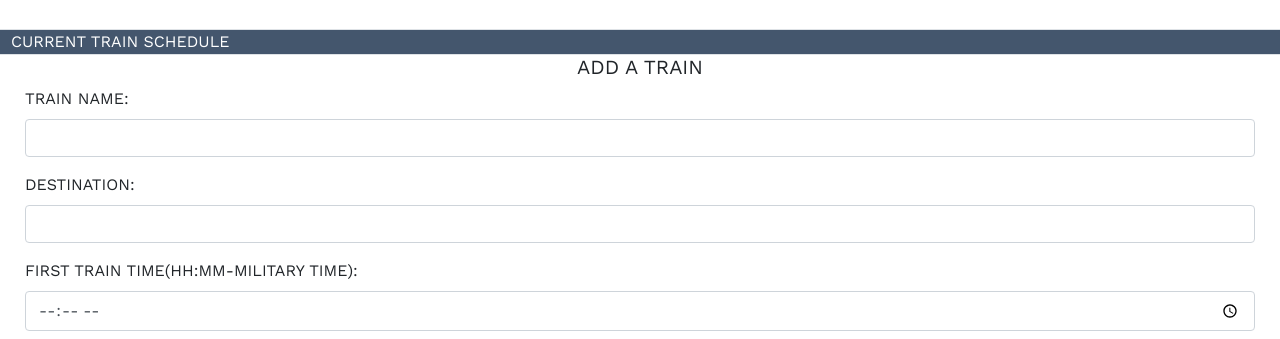
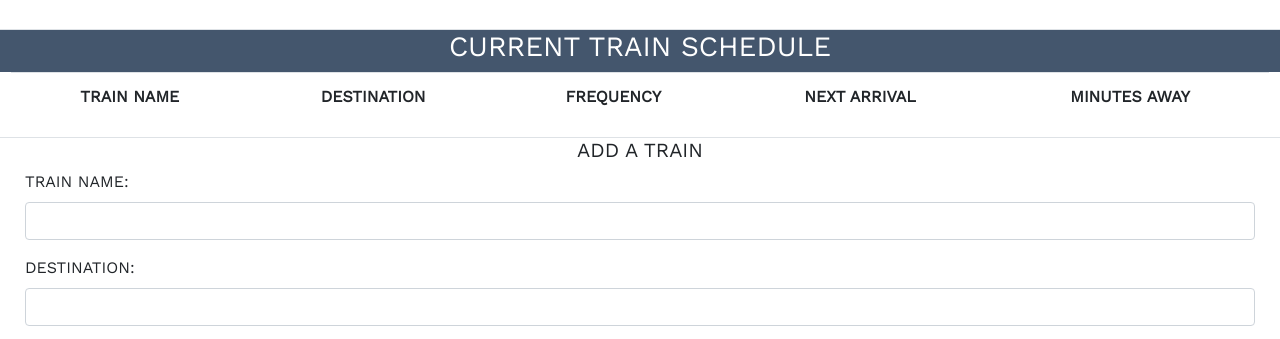
Before and after one commit to nathanieljansen/Train_Schedule, a plain HTML site: page index.html in a window 1280 px wide. Shown: the part 453-792 px from the top of the page. Drawn offline with nearby package versions, Linux system fonts and the light colour scheme; no server answers.

Commit message:
added my table

```diff
--- a/assets/style/style.css
+++ b/assets/style/style.css
@@ -7,7 +7,7 @@ body {
   margin-top: 20px;
 }
 
-.currentSchedule {
+.currentScheduleHeader {
   background-color: #44566d;
   color: white;
 }
@@ -20,3 +20,17 @@ body {
 .panel-title {
   font-size: 20px;
 }
+
+.train-info {
+  text-align: center;
+}
+
+th {
+  padding: 20px;
+}
+
+@media screen and (max-width: 503px) {
+  .train-info {
+  font-size: 10px;
+}
+}
--- a/index.html
+++ b/index.html
@@ -16,15 +16,27 @@
 
 <body>
   <h1 class="jumbotron text-center border">
-    <img src="https://encrypted-tbn0.gstatic.com/images?q=tbn:ANd9GcTPRvVkbSUTvAaJUUhGD9Bje6JxQnaOnM8r5NOJFPDBDaJTtbNN"
-      alt="Coding Brain">
-  </img>
-  TRAIN&nbspSCHEDULE
+    <img src="https://encrypted-tbn0.gstatic.com/images?q=tbn:ANd9GcTPRvVkbSUTvAaJUUhGD9Bje6JxQnaOnM8r5NOJFPDBDaJTtbNN" alt="Coding Brain">
+    </img>
+    TRAIN&nbspSCHEDULE
   </h1>
 
-  <div class="row border currentSchedule">
-    <div class="col-md-12 col-sm-12 col-12">
+  <div class="row border text-center">
+    <div class="currentScheduleHeader col-md-12 col-sm-12 col-12">
+      <h3>
       CURRENT TRAIN SCHEDULE
+      </h3>
+    </div>
+    <div class="train-info col-md-12 col-sm-12 col-12">
+      <table class="table">
+        <tr>
+          <th>TRAIN NAME</th>
+          <th>DESTINATION</th>
+          <th>FREQUENCY</th>
+          <th>NEXT ARRIVAL</th>
+          <th>MINUTES AWAY</th>
+        </tr>
+      </table>
     </div>
   </div>
 
@@ -59,9 +71,9 @@
     </div>
   </div>
 
-<script src="https://www.gstatic.com/firebasejs/4.11.0/firebase.js"></script>
-<script src="https://code.jquery.com/jquery-3.3.1.js" integrity="sha256-2Kok7MbOyxpgUVvAk/HJ2jigOSYS2auK4Pfzbm7uH60=" crossorigin="anonymous"></script>
-<script src="./javascript/app.js"></script>
+  <script src="https://www.gstatic.com/firebasejs/4.11.0/firebase.js"></script>
+  <script src="https://code.jquery.com/jquery-3.3.1.js" integrity="sha256-2Kok7MbOyxpgUVvAk/HJ2jigOSYS2auK4Pfzbm7uH60=" crossorigin="anonymous"></script>
+  <script src="./javascript/app.js"></script>
 
 
 
```
